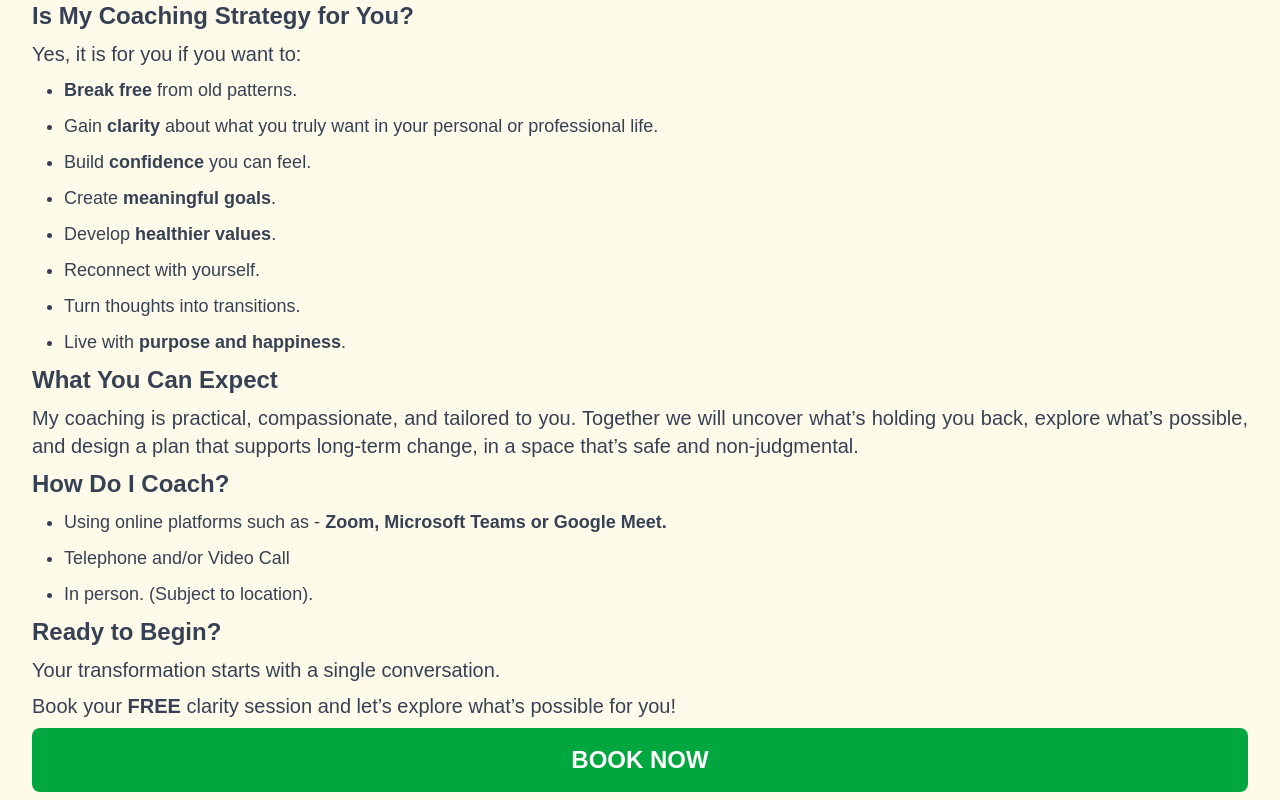
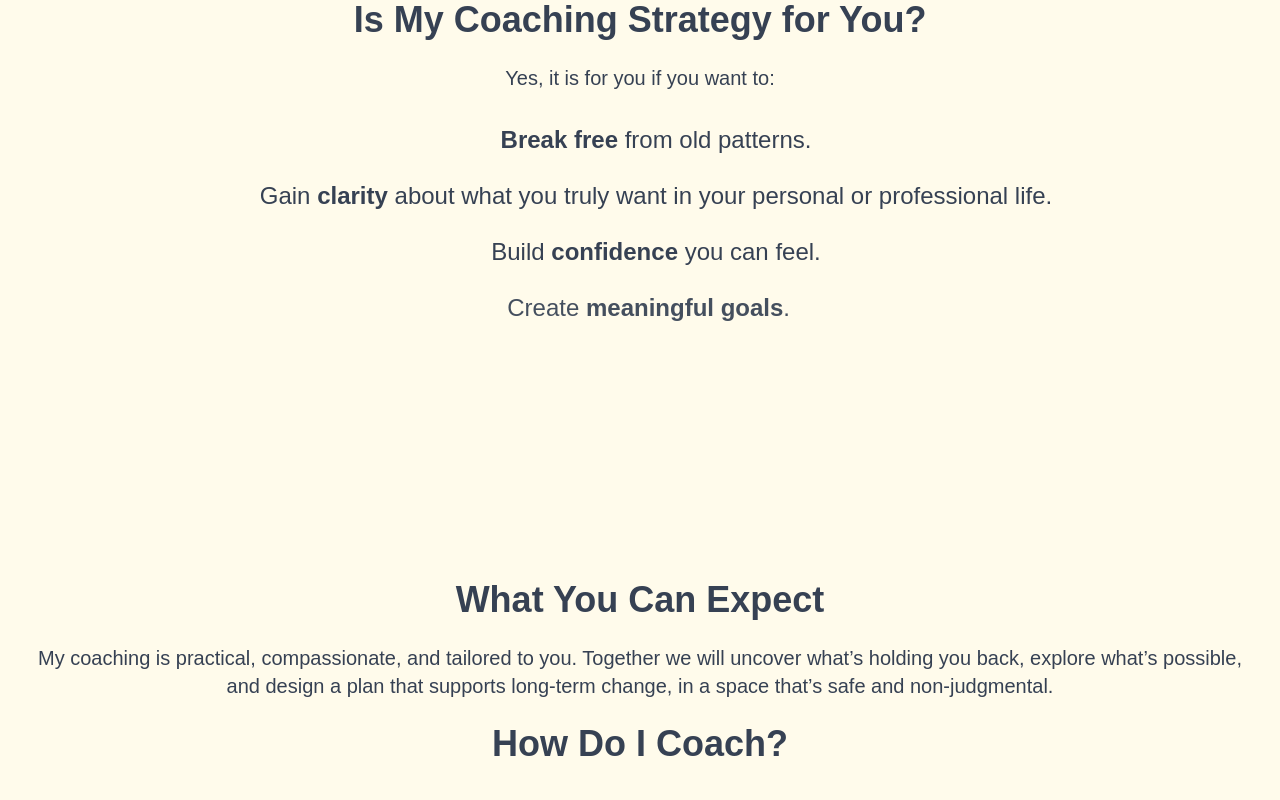
Before and after one commit to alay04/GrowLife-Coaching, a Next.js app: page / in a window 1280 px wide. Shown: the part 1680-2480 px from the top of the page. Built offline with nearby package versions, Linux system fonts and the light colour scheme.

Commit message:
added minor changes

```diff
--- a/app/about/page.tsx
+++ b/app/about/page.tsx
@@ -9,7 +9,7 @@ const Page = () => {
 					<div className="col-span-1 shadow-md flex flex-col justify-center items-center">
 						IMAGE WILL APPEAR HERE
 					</div>
-          <div className="col-span-1 lg:col-span-2 text-xl">
+					<div className="col-span-1 lg:col-span-2 text-2xl">
 						<p>
 							I am an experienced mentor, motivational speaker and life coach,
 							practising for over 10 years. I firmly believe in coaching not
@@ -26,7 +26,7 @@ const Page = () => {
 					</div>
 				</div>
 				<div className="grid grid-cols-1 lg:grid-cols-3 gap-10">
-          <div className="col-span-1 lg:col-span-2 text-xl">
+					<div className="col-span-1 lg:col-span-2 text-2xl">
 						<p>
 							In my life, I have experienced profound challenges, lightbulb
 							moments and pivots. All which have shaped my approach to coaching,
@@ -49,7 +49,7 @@ const Page = () => {
 					<div className="col-span-1 shadow-md flex flex-col justify-center items-center">
 						IMAGE WILL APPEAR HERE
 					</div>
-          <div className="col-span-1 lg:col-span-2 text-xl">
+					<div className="col-span-1 lg:col-span-2 text-2xl">
 						<p>
 							Through it all, life coaching is where I have felt the most
 							passion and fulfilment. It allows me to communicate, build
@@ -63,7 +63,7 @@ const Page = () => {
 					</div>
 				</div>
 				<div className="grid grid-cols-1 lg:grid-cols-3 gap-10">
-          <div className="col-span-1 lg:col-span-2 text-xl">
+					<div className="col-span-1 lg:col-span-2 text-2xl">
 						<p>
 							I’m a life coach who empowers. My work is focused on synergy. Not
 							from textbooks, but from genuine connection, willingness and
--- a/components/bookNowButton.tsx
+++ b/components/bookNowButton.tsx
@@ -7,7 +7,7 @@ const BookNowButton = () => {
 	return (
 		<button
 			onClick={handleClick}
-			className="bg-green-600 text-2xl cursor-pointer hover:bg-green-700 active:bg-green-800 text-white p-4 rounded-lg hover:shadow-lg shadow-green-300 active:translate-y-1 duration-300 transition-all hover:-translate-y-[1px] uppercase font-bold"
+			className="bg-green-600 text-2xl cursor-pointer hover:bg-green-700 active:bg-green-800 text-white py-4 px-12 rounded-full hover:shadow-lg shadow-green-300 active:translate-y-1 duration-300 transition-all hover:-translate-y-[1px] w-fit uppercase font-bold"
 		>
 			Book Now
 		</button>
--- a/components/homepage/coachingPoints.tsx
+++ b/components/homepage/coachingPoints.tsx
@@ -37,32 +37,32 @@ const bulletPoints = [
 const CoachingPoints = () => {
 	return (
 		<div className="p-8 text-gray-700 text-justify col-span-5 lg:col-span-3 flex flex-col gap-8">
-      <div className="flex flex-col gap-2">
-        <h3 className="text-2xl font-bold">Is My Coaching Strategy for You?</h3>
+			<div className="flex flex-col gap-6 items-center text-center">
+				<h3 className="text-4xl font-bold">Is My Coaching Strategy for You?</h3>
 				<p className="text-xl">Yes, it is for you if you want to:</p>
-        <ul className="list-disc flex flex-col gap-2 pl-8">
+				<ul className="flex flex-col gap-2 pl-8">
 					{bulletPoints.map((point, index) => (
-            <ScrollFade start="top 92%" key={index}>
-              <li className="text-lg">{point}</li>
+						<ScrollFade delay={index} start="top 92%" key={index}>
+							<li className="text-2xl py-2">{point}</li>
 						</ScrollFade>
 					))}
 				</ul>
-        <h3 className="text-2xl font-bold">What You Can Expect</h3>
+				<h3 className="text-4xl font-bold">What You Can Expect</h3>
 				<p className="text-xl">
 					My coaching is practical, compassionate, and tailored to you. Together
 					we will uncover what’s holding you back, explore what’s possible, and
 					design a plan that supports long-term change, in a space that’s safe
 					and non-judgmental.
 				</p>
-        <h3 className="text-2xl font-bold">How Do I Coach?</h3>
-        <ul className="list-disc flex flex-col gap-2 pl-8">
+				<h3 className="text-4xl font-bold">How Do I Coach?</h3>
+				<ul className="flex flex-col gap-2 pl-8">
 					{coachingMethods.map((method, index) => (
-            <ScrollFade start="top 92%" key={index}>
-              <li className="text-lg">{method}</li>
+						<ScrollFade delay={index} start="top 92%" key={index}>
+							<li className="text-2xl py-2">{method}</li>
 						</ScrollFade>
 					))}
 				</ul>
-        <h3 className="text-2xl font-bold">Ready to Begin?</h3>
+				<h3 className="text-4xl font-bold">Ready to Begin?</h3>
 				<p className="text-xl">
 					Your transformation starts with a single conversation.
 				</p>
--- a/components/homepage/infoCard.tsx
+++ b/components/homepage/infoCard.tsx
@@ -9,7 +9,7 @@ const InfoCard = () => {
 			</h2>
 			<div className="grid grid-cols-5">
 				<a
-          href="/about-me"
+					href="/about"
 					className="h-[80vh] relative col-span-5 lg:col-span-2 mx-auto m-8 group duration-300 hover:scale-[105%] hover:-rotate-2 transition-transform w-fit"
 				>
 					<img src="/Neil.jpg" className="h-full rounded-xl w-fit" alt="" />
--- a/components/homepage/journey.tsx
+++ b/components/homepage/journey.tsx
@@ -45,9 +45,10 @@ const Journey = () => {
 				{journeyCards.map((journey, i) => (
 					<div className="col-span-2 lg:col-span-1">
 						<ScrollFade
+							delay={i * 0.5}
 							key={i}
 							direction={i % 2 ? "right" : "left"}
-              initialX={200}
+							initialX={500}
 						>
 							<JourneyCard
 								id={journey.id}
--- a/components/scrollReveal.tsx
+++ b/components/scrollReveal.tsx
@@ -12,6 +12,7 @@ interface ScrollFadeProps {
 	ease?: string;
 	start?: string;
 	initialX?: number;
+	delay?: number;
 }
 
 /**
@@ -26,6 +27,7 @@ export function ScrollFade({
 	ease = "power2.out",
 	start = "top 80%",
 	initialX = 100,
+	delay = 0,
 }: ScrollFadeProps) {
 	const ref = useRef<HTMLDivElement>(null);
 
@@ -42,13 +44,14 @@ export function ScrollFade({
 			x: 0,
 			duration,
 			ease,
+			delay,
 			scrollTrigger: {
 				trigger: el,
 				start,
 				once: true,
 			},
 		});
-	}, [direction, duration, ease, initialX]);
+	}, [direction, duration, ease, initialX, delay]);
 
 	return (
 		<div style={{ opacity: 0 }} ref={ref}>
```
Lines whose indentation alone changed are shown as unchanged.
